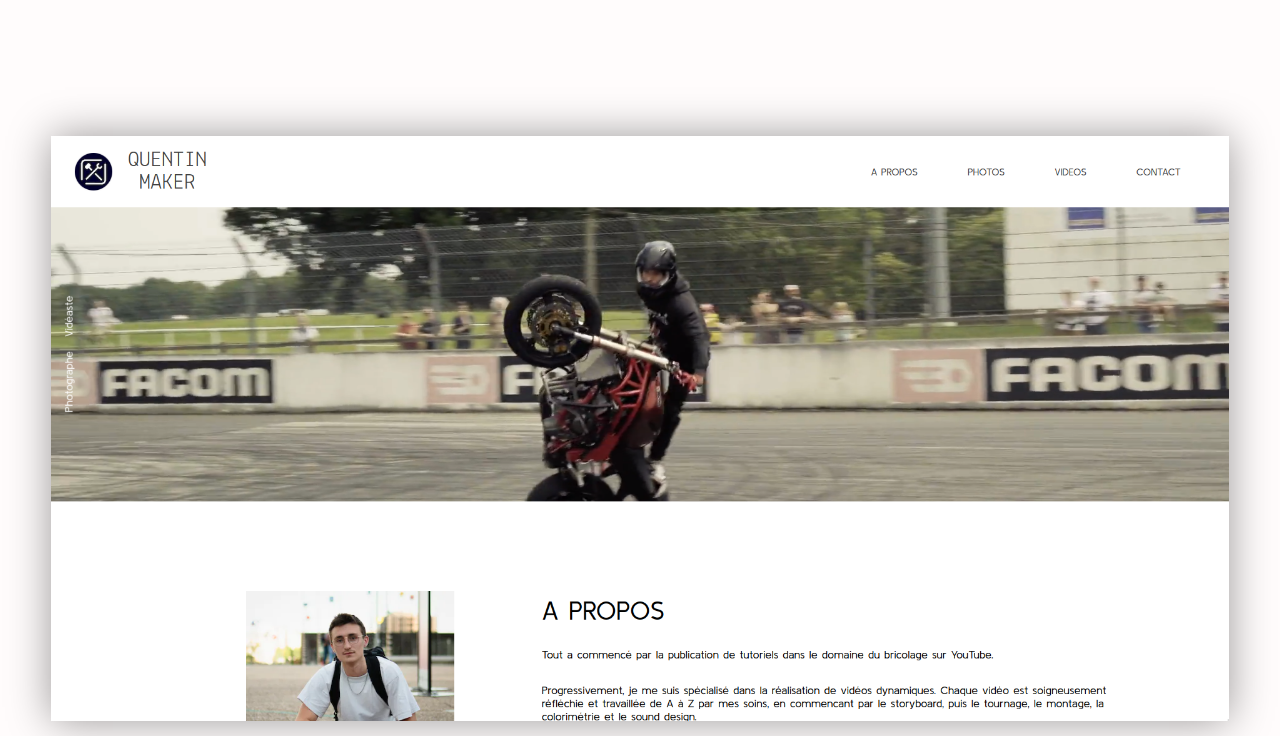
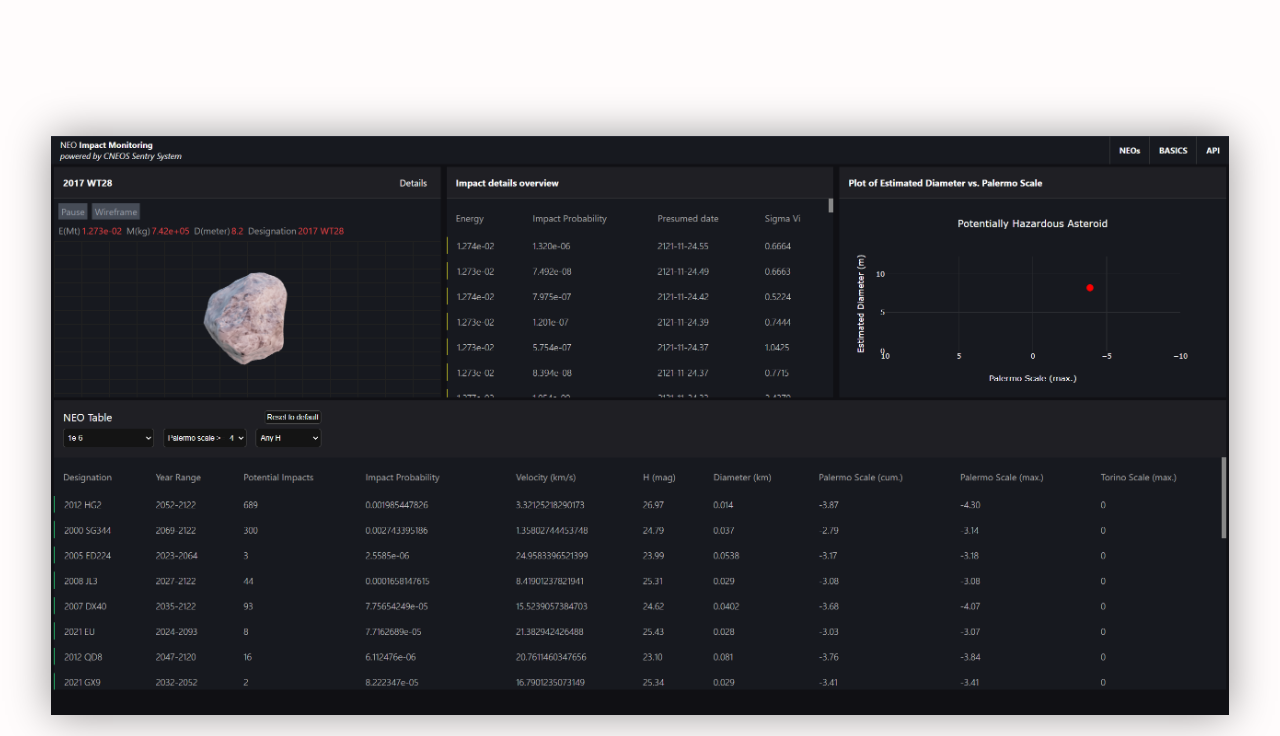
Before and after one commit to thomas-rooty/thomas-caron, a Next.js app: page /projects in a window 1280 px wide. Shown: the part 2720-3456 px from the top of the page. Built offline with nearby package versions, Linux system fonts and the light colour scheme.

Commit message:
added neoimsentry

```diff
--- a/app/projects/page.tsx
+++ b/app/projects/page.tsx
@@ -24,6 +24,15 @@ const Projects = () => {
           link="https://lacxfilms.com/"
           github="https://github.com/thomas-rooty/klacroix"
           tools={["Next.js", "Formspree", "React Parallax", "Parcel"]}
+        />
+        <Project
+          title="NEOIM Sentry"
+          description="A dashboard that displays NEO (Near Earth Object) data, powered by NASA's Sentry System."
+          details="This dashboard was built purely for experimentation and learning purposes. It is a dashboard that displays NEO (Near Earth Object) data and that can predict the star types following its values using a trained model made on Tensorflow (DeepLearning), powered by NASA's Sentry System. It is a simple dashboard that allows you to see the NEOs that are currently in the sky, above our heads. It also allows you to see the NEOs that are going to pass by Earth in the next years."
+          image="/assets/NeoimSentry.png"
+          link="https://neoim-sentry.vercel.app/"
+          github="https://github.com/thomas-rooty/neoim-sentry"
+          tools={["Next.js", "NASA Sentry API", "Tensorflow"]}
         />
         <Project
           title="Quentin HEBERT's Website"
```
Also changed, not shown: public/assets/NeoimSentry.png (added).
